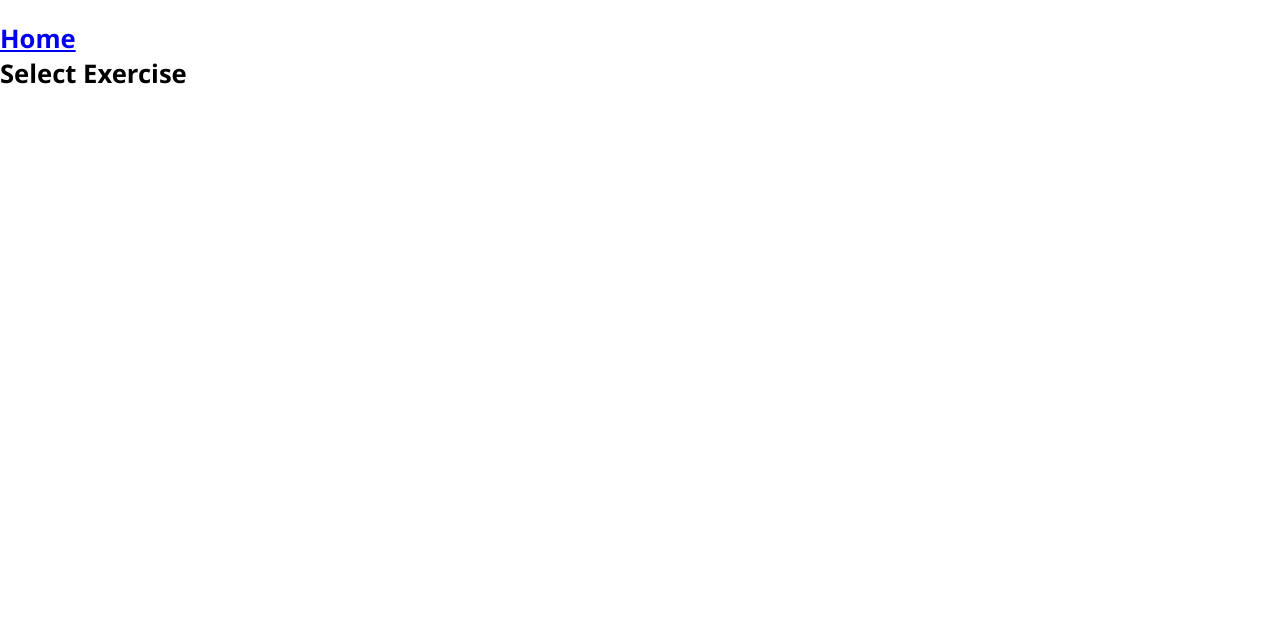
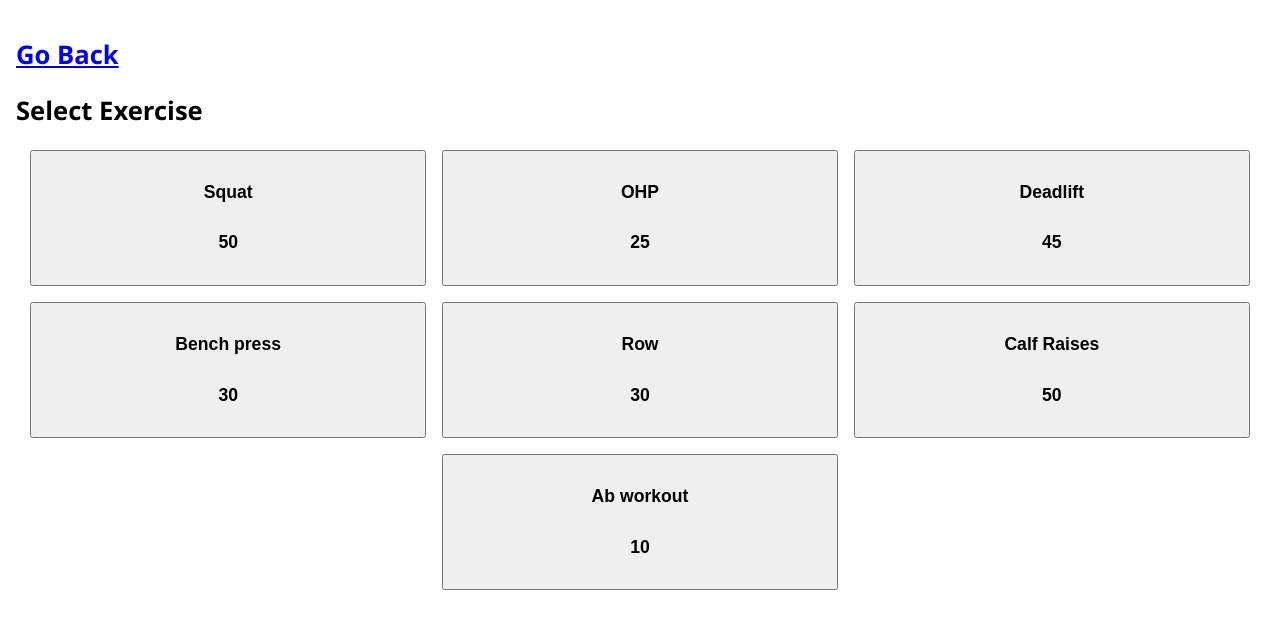
Before and after one commit to davidc4747/one-set, a React (Vite) app: page /select in a window 1280 px wide. Shown: the top 628 px of the page. Built offline with nearby package versions, Linux system fonts and the light colour scheme.

Commit message:
Very basic SelectExercise page

```diff
--- a/src/index.css
+++ b/src/index.css
@@ -76,6 +76,7 @@ h5 {
 \* ======================== */
 
 button {
+    cursor: pointer;
 }
 input {
 }
--- a/src/pages/app/app.tsx
+++ b/src/pages/app/app.tsx
@@ -1,7 +1,8 @@
+import { BrowserRouter, Routes, Route, Link } from "react-router-dom";
 import { app } from "./app.module.css";
 import { useAppModel } from "./appModel";
 import Exercise from "../exercise/exercise";
-import { BrowserRouter, Routes, Route, Link } from "react-router-dom";
+import SelectExercise from "../selectExercise/selectExercise";
 
 /* ===================== *\
     # App
@@ -20,10 +21,7 @@ export default function App(): React.ReactElement {
                     <Route
                         path="/select"
                         element={
-                            <h2>
-                                <Link to="/">Home</Link>
-                                <div>Select Exercise</div>
-                            </h2>
+                            <SelectExercise select={actions.selectExercise} />
                         }
                     />
                     <Route
--- /dev/null
+++ b/src/pages/selectExercise/selectExercise.module.css
@@ -0,0 +1,18 @@
+/* ===================== *\
+    # Select Exercise
+\* ===================== */
+
+.selectExercise {
+    padding: 1rem;
+}
+
+.exerciseList {
+    display: flex;
+    flex-wrap: wrap;
+    justify-content: center;
+    gap: 1rem;
+}
+
+.exerciseItem {
+    width: calc(33% - 1rem);
+}
--- /dev/null
+++ b/src/pages/selectExercise/selectExercise.tsx
@@ -0,0 +1,53 @@
+import { Link } from "react-router-dom";
+import {
+    selectExercise,
+    exerciseList,
+    exerciseItem,
+} from "./selectExercise.module.css";
+import { Exercise, getAllAvailableExercies } from "../../utils/exerciseService";
+import { useEffect, useState } from "react";
+
+/* ===================== *\
+    # Select Exercise
+\* ===================== */
+
+interface PropTypes {
+    select: (exercise: Exercise) => void;
+}
+
+export default function SelectExercise(props: PropTypes): React.ReactElement {
+    const { select } = props;
+
+    const [available, setAvailable] = useState<Exercise[]>([]);
+    useEffect(
+        function () {
+            (async function () {
+                setAvailable(await getAllAvailableExercies());
+            })();
+        },
+        [setAvailable]
+    );
+
+    return (
+        <div className={selectExercise}>
+            <h2>
+                <Link to="/">Go Back</Link>
+            </h2>
+            <h2>Select Exercise</h2>
+
+            <div className={exerciseList}>
+                {available.map((exercise) => (
+                    <button
+                        key={exercise.name}
+                        onClick={() => select(exercise)}
+                        className={exerciseItem}
+                    >
+                        <h5>{exercise.name}</h5>
+                        <h5>{exercise.weight}</h5>
+                        {/* <div>{JSON.stringify(exercise)}</div> */}
+                    </button>
+                ))}
+            </div>
+        </div>
+    );
+}
```
